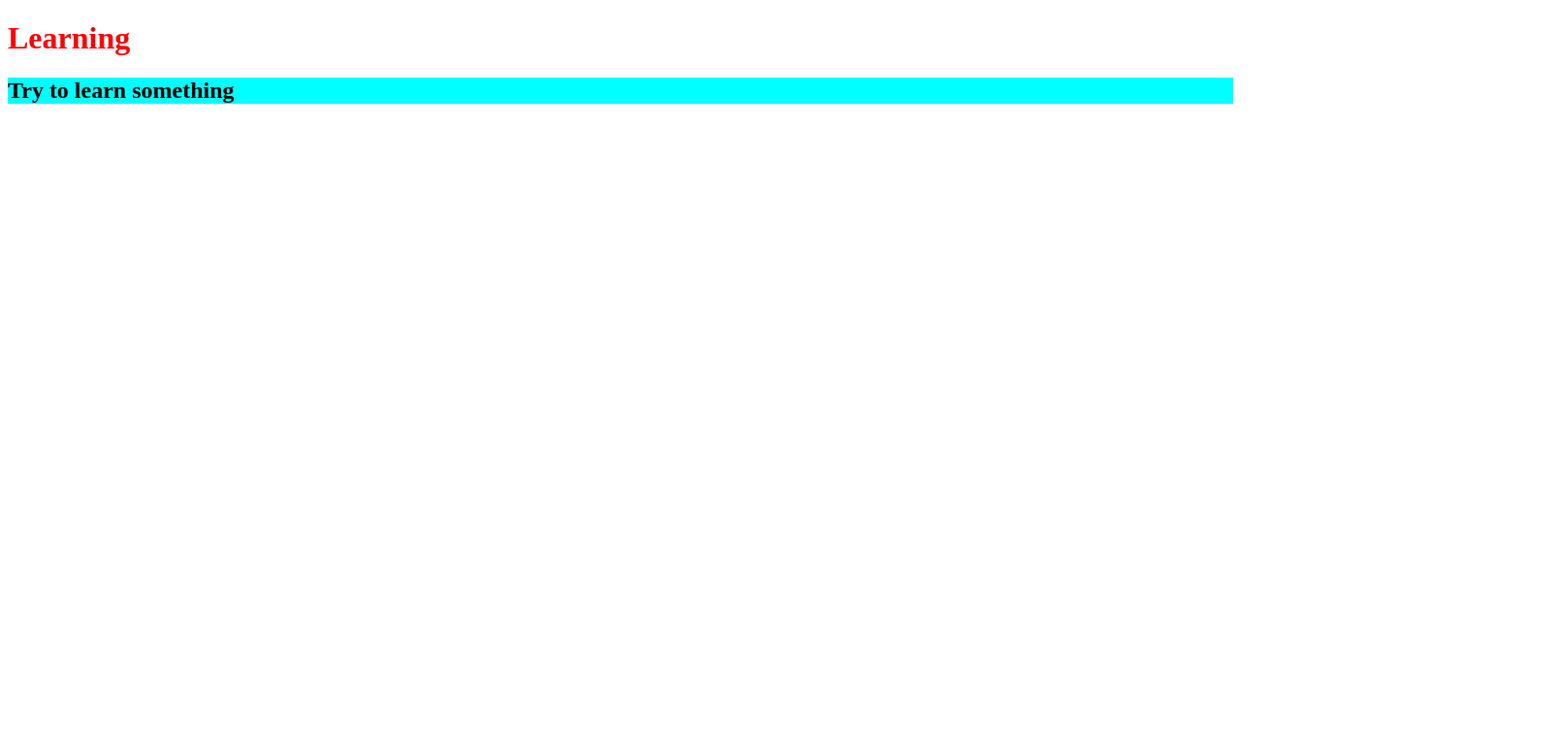
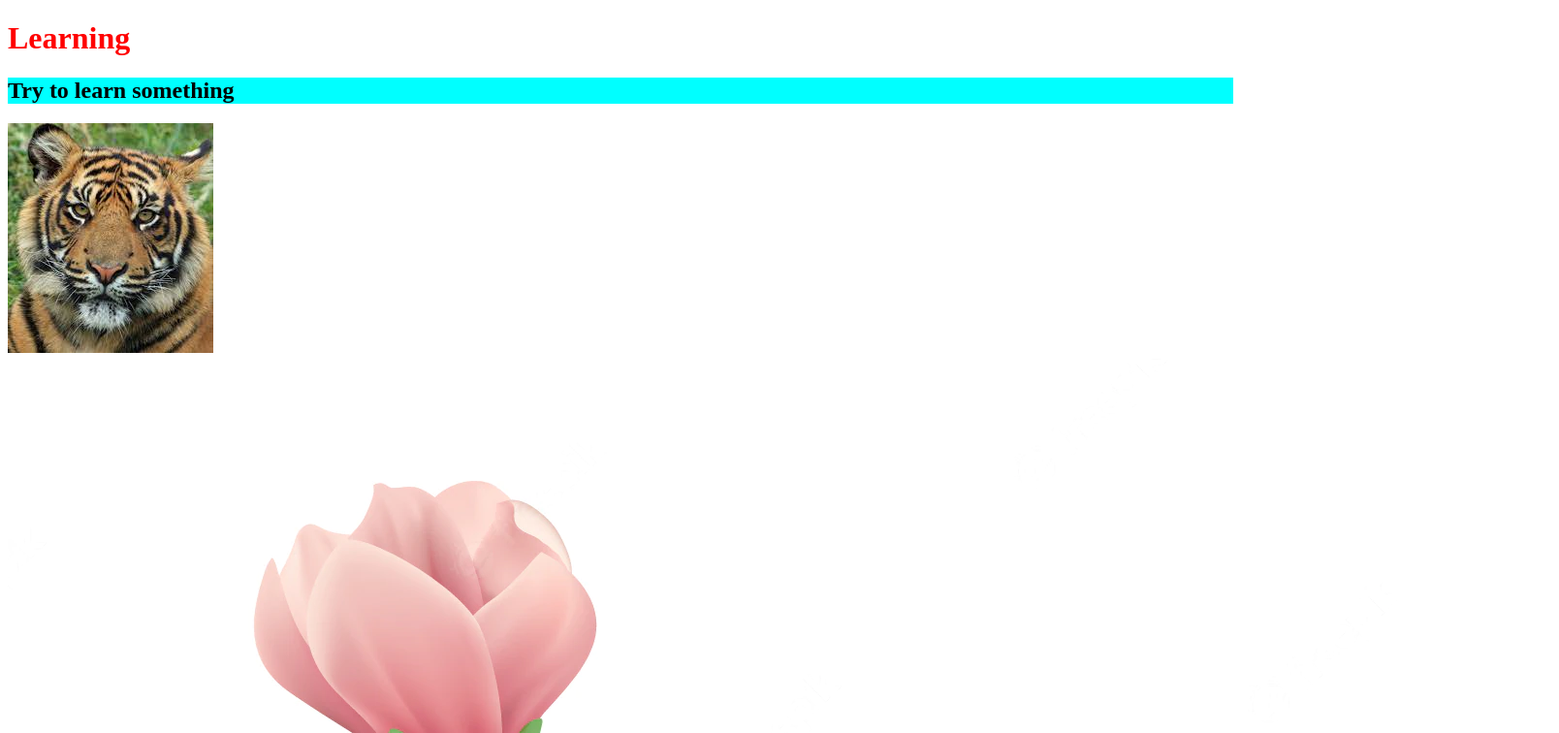
Before and after one commit to Rajib33-code/my-second-repo, a plain HTML site: page index.html in a window 1280 px wide. Shown: the top 756 px of the page at 97% size, 1608 px wide, since content can reach past the window. Drawn offline with Linux system fonts and the light colour scheme.

Commit message:
added img

```diff
--- a/index.html
+++ b/index.html
@@ -10,5 +10,7 @@
 <body>
     <h1>Learning </h1>
     <h2>Try to learn something</h2>
+    <img src="royel.jfif">
+    <img src="white.webp"
 </body>
 </html>
```
Also changed, not shown: royel.jfif (added), tiger.jfif (added), website.jpg (added), white.webp (added).
